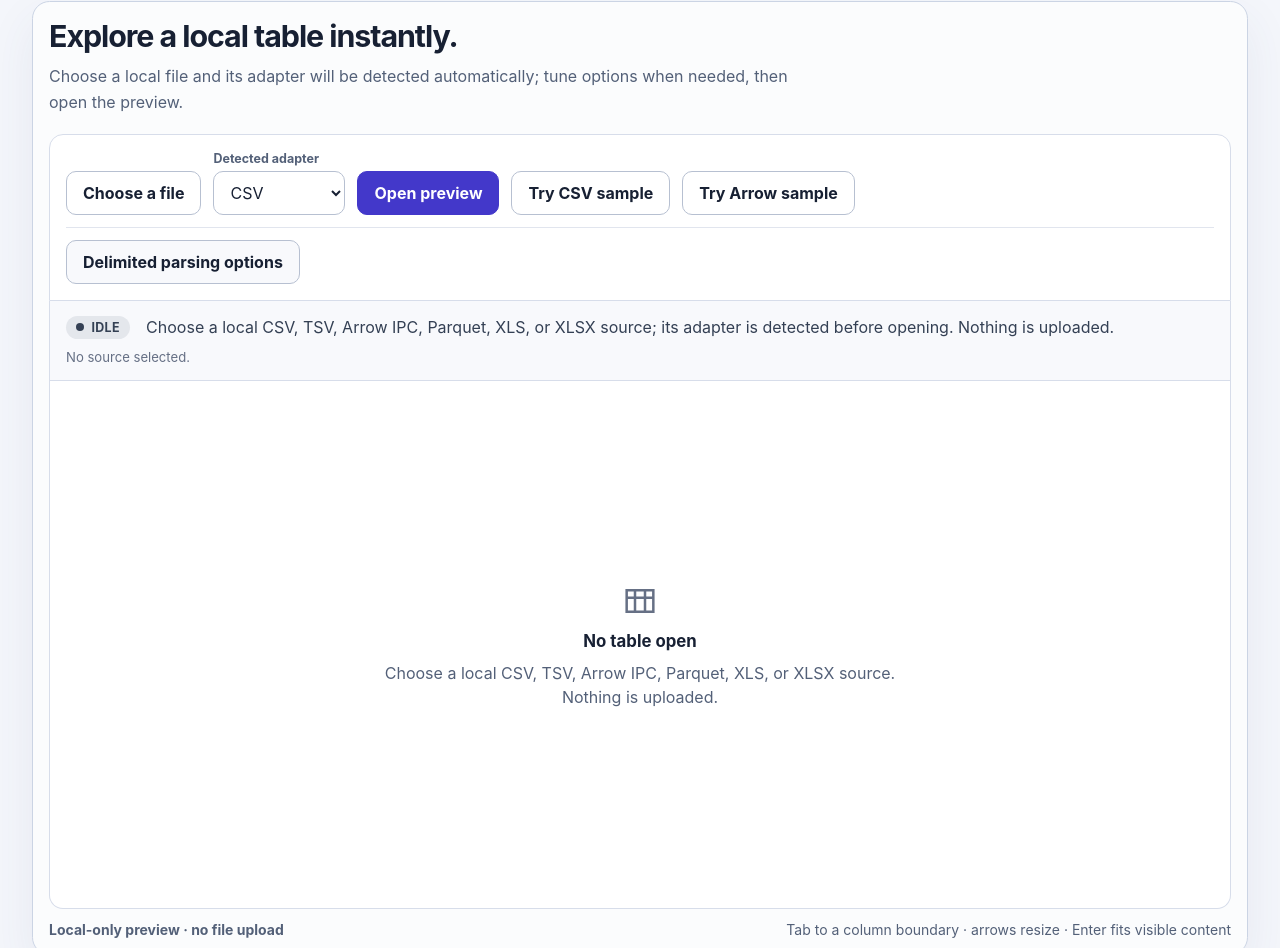
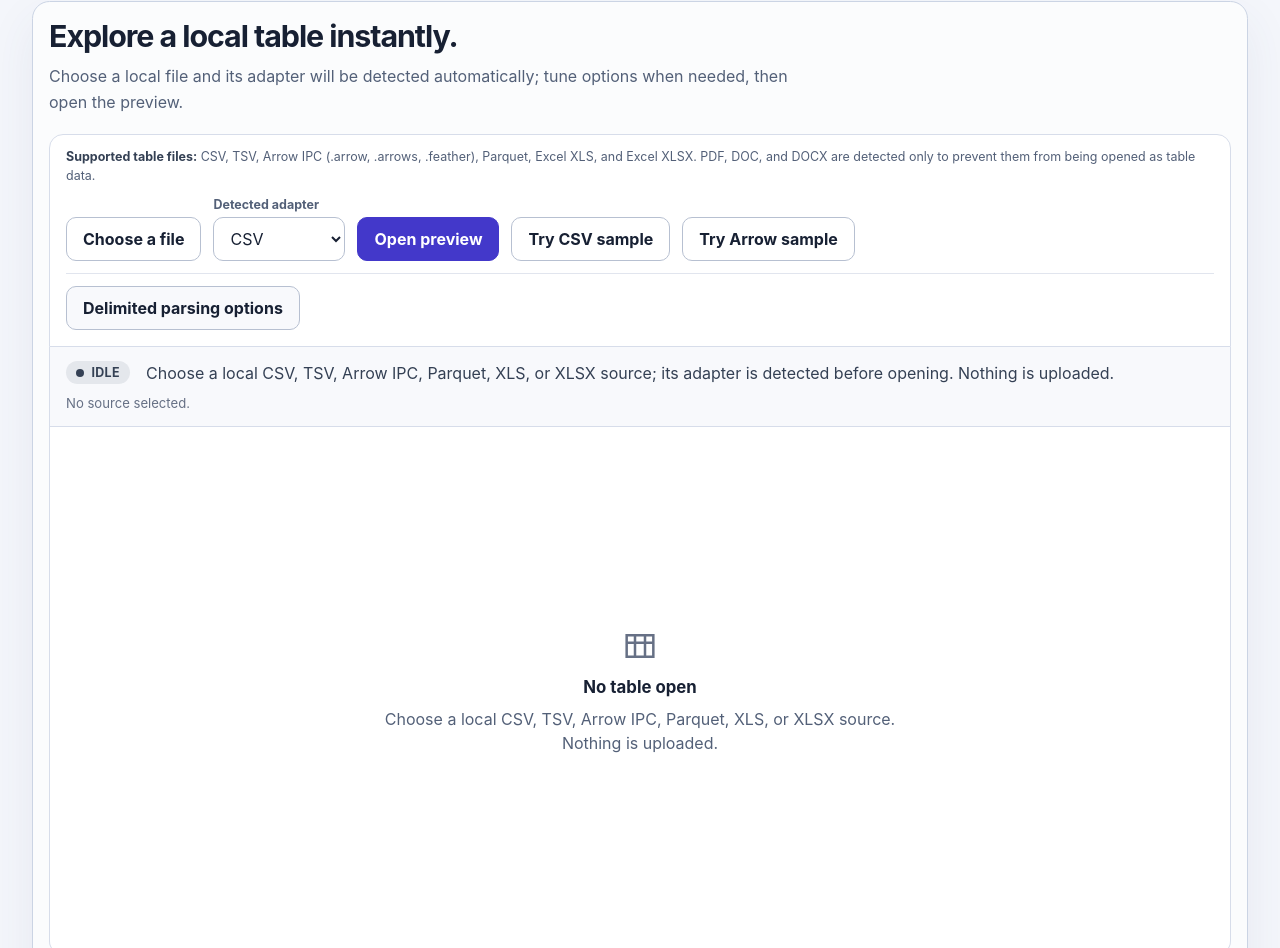
Before and after one commit to Ronbb/tabulark, a website with bundled scripts: page index.html in a window 1280 px wide. Shown: the part 1650-2598 px from the top of the page. Built offline with nearby package versions, Linux system fonts and the light colour scheme.

Commit message:
fix: show playground supported file types

```diff
--- a/index.html
+++ b/index.html
@@ -168,6 +168,14 @@
         text-overflow: ellipsis;
         white-space: nowrap;
       }
+      .supported-formats {
+        flex: 1 1 100%;
+        margin: -0.15rem 0 0;
+        color: #536078;
+        font-size: 0.78rem;
+        line-height: 1.45;
+      }
+      .supported-formats strong { color: #344054; }
 
       .advanced {
         flex: 1 1 100%;
@@ -1097,13 +1105,19 @@
               Choose a local file and its adapter will be detected automatically; tune options when needed, then open the preview.
             </p>
             <form id="open-form" class="toolbar" data-testid="open-form">
+              <p id="supported-formats" class="supported-formats" data-testid="supported-formats">
+                <strong>Supported table files:</strong> CSV, TSV, Arrow IPC (.arrow, .arrows, .feather),
+                Parquet, Excel XLS, and Excel XLSX. PDF, DOC, and DOCX are detected only to prevent
+                them from being opened as table data.
+              </p>
               <label id="file-picker" data-testid="file-picker" class="file-label">
                 <span class="file-name" id="file-name" data-testid="file-name">Choose a file</span>
                 <input
                   id="source"
                   data-testid="source-input"
                   type="file"
-                  accept=".csv,.tsv,.arrow,.arrows,.feather,.parquet,.xls,.xlsx,.pdf,.doc,.docx,text/csv,text/tab-separated-values,application/vnd.apache.arrow.file,application/vnd.apache.arrow.stream,application/vnd.apache.parquet,application/vnd.ms-excel,application/pdf,application/msword,application/vnd.openxmlformats-officedocument.wordprocessingml.document,application/vnd.openxmlformats-officedocument.spreadsheetml.sheet"
+                  aria-describedby="supported-formats"
+                  accept=".csv,.tsv,.arrow,.arrows,.feather,.parquet,.xls,.xlsx,.pdf,.doc,.docx,text/csv,text/tab-separated-values,application/vnd.apache.arrow.file,application/vnd.apache.arrow.stream,application/vnd.apache.arrow.feather,application/vnd.apache.arrow,application/vnd.apache.parquet,application/x-parquet,application/vnd.ms-excel,application/pdf,application/msword,application/vnd.openxmlformats-officedocument.wordprocessingml.document,application/vnd.openxmlformats-officedocument.spreadsheetml.sheet"
                 />
               </label>
               <label class="field">
```
Also changed, not shown: test/browser/site.spec.mjs (+7 -0 lines).
